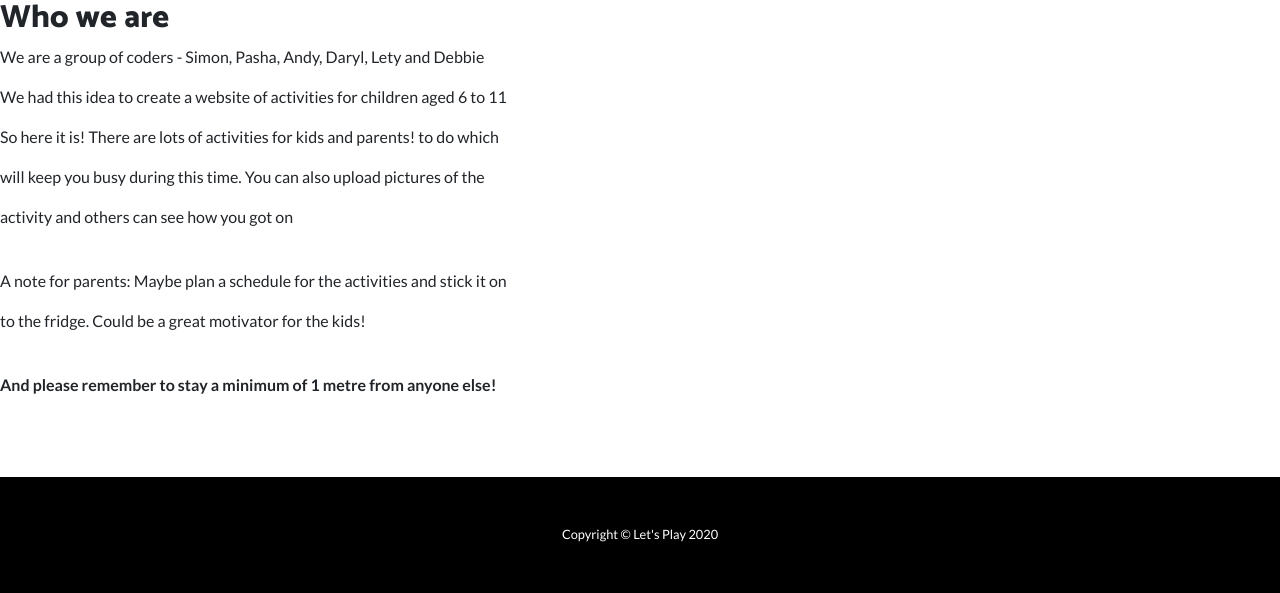
After one commit to jumboduck/lets-play, a Flask app: page /about in a window 1280 px wide. The commit adds this page. Shown: the part 397-990 px from the top of the page. Run offline with Flask 2, Linux system fonts and the light colour scheme; some libraries are stand-ins or nearby versions.

Commit message:
Add about page and basic banner styling

```diff
--- a/static/css/style.css
+++ b/static/css/style.css
@@ -68,10 +68,6 @@ h2.page-title {
     background-size: cover;
 }
 
-.home-banner {
-    background-image: url("https://res.cloudinary.com/andy-osborne/image/upload/v1593956194/Hackathon/INdex/4k-wallpaper-adorable-blur-boy-1148998_1_1_1_1_khf2uw.jpg");
-}
-
 .banner-content {
     background-color: rgba(146, 145, 145, 0.6);
     position: absolute;
@@ -81,6 +77,14 @@ h2.page-title {
     margin-right: -50%;
     transform: translate(-50%, -50%);
     padding: 1.5rem;
+}
+
+.home-banner {
+    background-image: url("https://res.cloudinary.com/andy-osborne/image/upload/v1593956194/Hackathon/INdex/4k-wallpaper-adorable-blur-boy-1148998_1_1_1_1_khf2uw.jpg");
+}
+
+.about-banner {
+    background-image: url("https://res.cloudinary.com/andy-osborne/image/upload/v1594280759/Hackathon/focus-photo-of-super-mario-luigi-and-yoshi-figurines-163036_1_1_snwnx5.jpg");
 }
 
 .login-banner {
--- /dev/null
+++ b/templates/public/about.html
@@ -0,0 +1,38 @@
+
+{% extends 'public/base.html' %}
+
+{% block title %}Let's Play{% endblock %}
+
+{% block header %}
+
+<header class="about-banner banner-settings text-center text-white">
+    <div class="banner-content">
+        <div class="container">
+            <h1 class="mb-0">Let's Play</h1>
+            <h2 class="mb-0">Ready to sign up?</h2>
+            <a href="{{url_for('register')}}" class="btn btn-primary btn-xl rounded-pill mt-5">Sign Up</a>
+        </div>
+    </div>
+</header>
+
+{% endblock %}
+
+{% block content %}
+    <h2>Who we are</h2>
+    <p>We are a group of coders - Simon, Pasha, Andy, Daryl, Lety and Debbie</p>
+    <p>We had this idea to create a website of activities for children aged 6 to 11</p>
+    <p>So here it is!  There are lots of activities for kids and parents! to do which</p>
+    <p>will keep you busy during this time.  You can also upload pictures of the</p>
+    <p>activity and others can see how you got on</p>
+    <br>
+    <p>A note for parents:  Maybe plan a schedule for the activities and stick it on</p>
+    <p>to the fridge.  Could be a great motivator for the kids!</p>
+    <br>
+    <p><strong> And please remember to stay a minimum of 1 metre from anyone else!</strong></p>
+    <br>
+
+    <br>
+    <p>
+
+
+{% endblock %}
```
